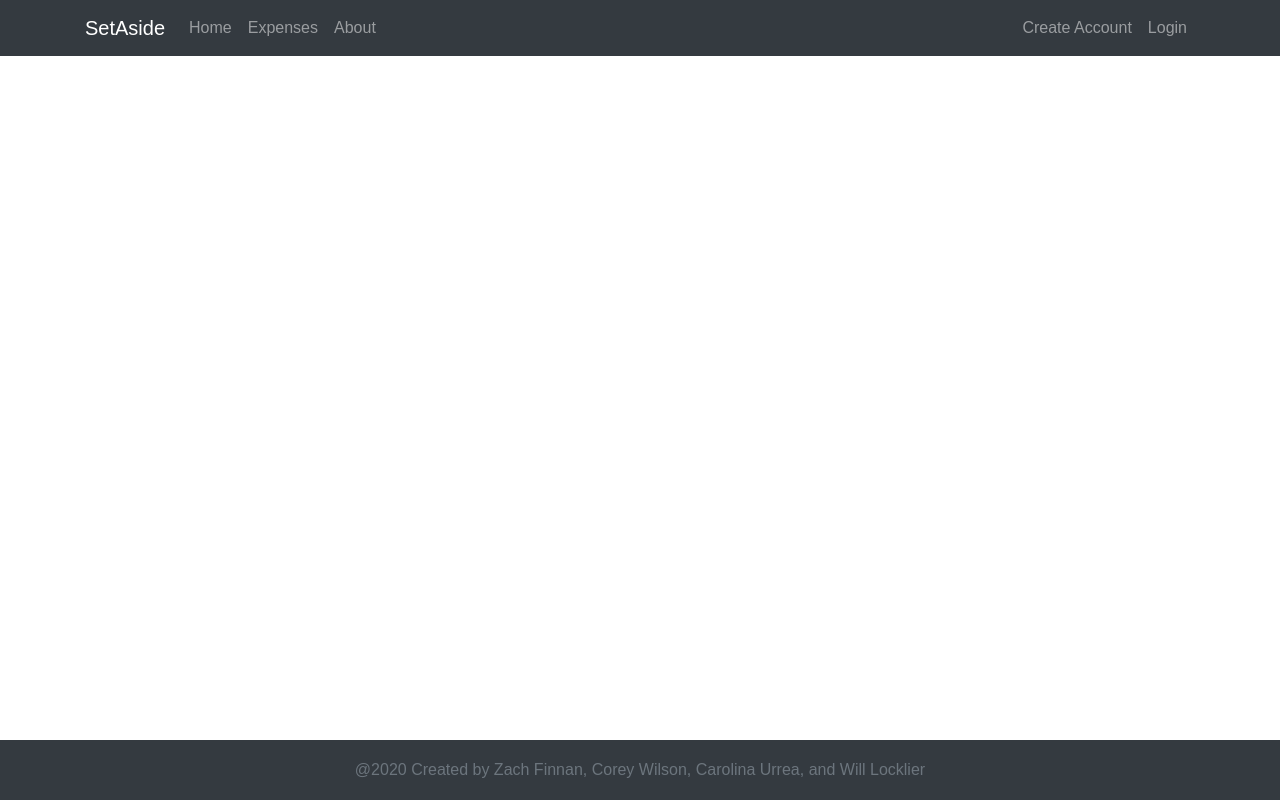
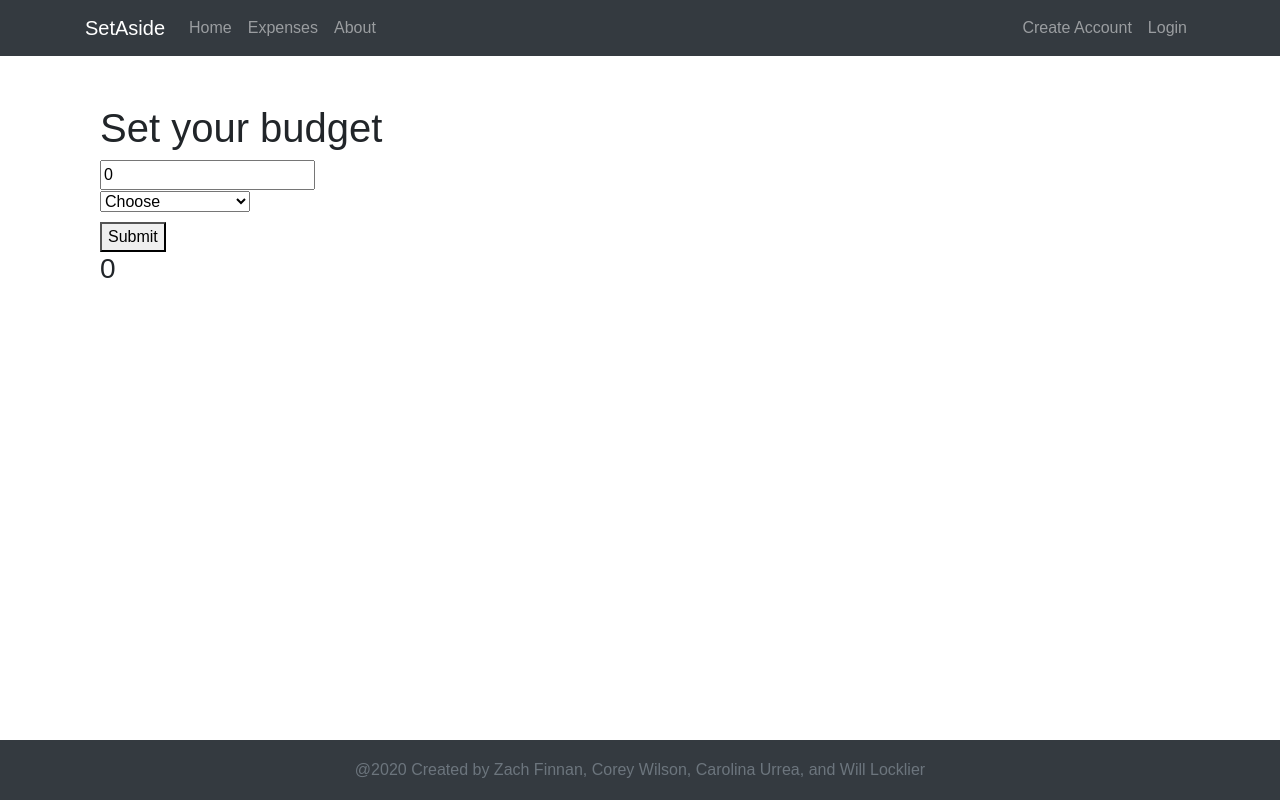
Before and after one commit to wjlock/SetAside-frontend, a React (Create React App) app: page /setbudget in a window 1280 px wide. Built offline with nearby package versions, Linux system fonts and the light colour scheme; no server answers.

Commit message:
[App Budget] Fixed spelling mistake on App.js and working on Budget dispaly now

```diff
--- a/src/App.js
+++ b/src/App.js
@@ -14,7 +14,8 @@ import Signup from "./components/Signup";
 import Login from "./components/Login";
 import About from "./components/About";
 import Expense from "./components/Expense";
-import Dashbord from "./components/Dashboard";
+import Dashboard from "./components/Dashboard";
+import SetBudget from "./components/SetBudget";
 
 const PrivateRoute = ({ component: Component, ...rest }) => {
   const user = localStorage.getItem("jwtToken");
@@ -88,7 +89,8 @@ function App() {
           />
           <Route exact path="/" component={Welcome} />
           <Route exact path="/expense" component={Expense} />
-          <Route exact path="/dashboard" component={Dashbord} />
+          <Route exact path="/dashboard" component={Dashboard} />
+          <Route path='/setbudget' component={SetBudget} />
         </Switch>
       </div>
       <Footer />
--- /dev/null
+++ b/src/components/SetBudget.js
@@ -0,0 +1,79 @@
+// 500 params for the set bugdet
+
+//box of amount with a drop down of catagoreries and other submit button and to list
+
+import React, { Component } from 'react';
+
+class SetBudget extends Component {
+    constructor(){
+        super()
+        this.state ={
+            num1:0,
+            // num2:0,
+            math: "Choose",
+            results: 0
+        }
+    }
+
+    math = (e) => {
+        const type = e.target.value
+        this.setState({ math: type})
+    }
+
+    setNum = (e, num) => {
+        this.setState({ [num]: e.target.value});
+    }
+
+    equals = () => {
+        let results = parseInt(this.state.num1)
+    //     let num1 = parseInt(this.state.num1)
+    //     let num2 = parseInt(this.state.num2)
+
+    //     if (this.state.math === "+"){
+    //         this.setState({results: num1 + num2})
+    //     }
+    //     if (this.state.math === "-"){
+    //         this.setState({results: num1 - num2})
+    //     }
+    //     if (this.state.math === "*"){
+    //         this.setState({results: num1 * num2})
+    //     }
+    //     if (this.state.math === "/"){
+    //         this.setState({results: num1 / num2})
+    //     }
+    //     if (this.state.math === "Choose"){
+    //         this.setState({results: "Please Choose an Option"})
+    //     }
+    }
+
+    render(){
+        return(
+            <div className="container">
+                <h1>Set your budget</h1>
+
+                <div className="add">
+
+                    <input type="number" name="num1" placeholder="Enter your first number" value={this.state.num1} onChange={ (e) => this.setNum(e, "num1")} />
+
+                    <form>
+                        <label>
+                            <select onChange={this.math}>
+                                <option>Choose</option>
+                                <option>Rent/Mortgage</option>
+                                <option>Ultilities/ Bills </option>
+                                <option>Food/Restuarants</option>
+                                <option>Savings/Investing</option>
+                            </select>
+                        </label>
+                    </form>
+                    <button onClick={this.equals}>Submit</button>
+
+                    <h3>{this.state.results}</h3>
+
+                </div>
+            </div>
+        )
+    }
+}
+
+export default SetBudget;
```
